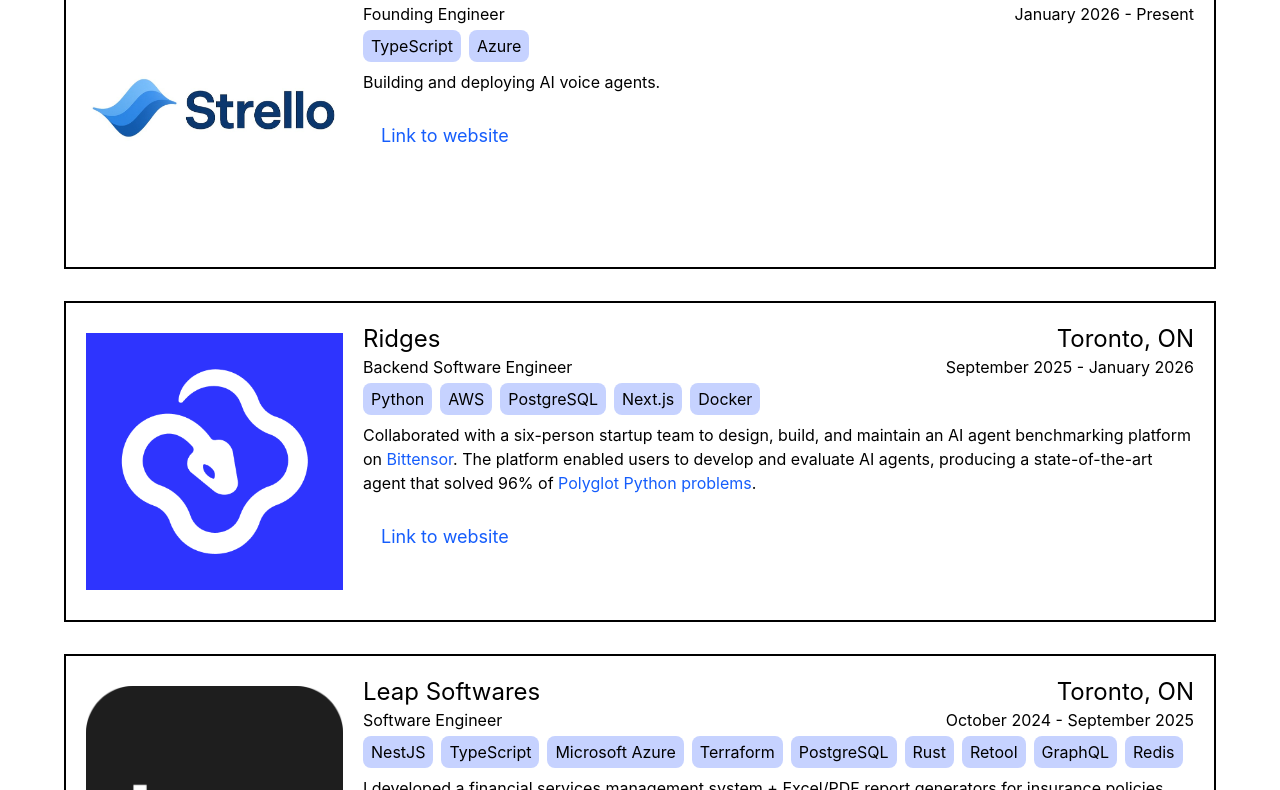
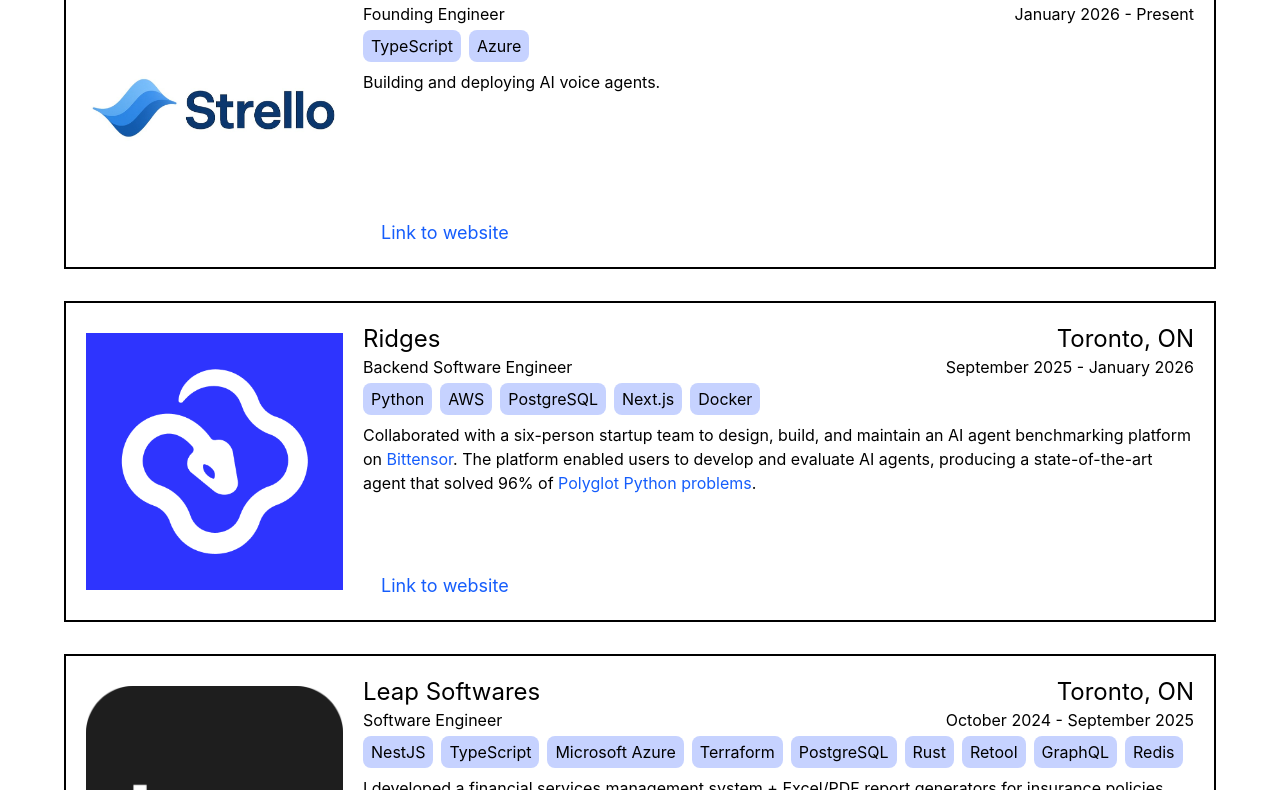
Before and after one commit to Epicsteve2/Epicsteve2.github.io, a SvelteKit app: page / in a window 1280 px wide. Shown: the part 1050-1840 px from the top of the page. Built offline with nearby package versions, Linux system fonts and the light colour scheme; some icons are missing.

Commit message:
fix: link to website not at bottom

```diff
--- a/src/routes/ExperienceCard.svelte
+++ b/src/routes/ExperienceCard.svelte
@@ -41,7 +41,7 @@
 		{@render children()}
 		{#if websiteUrl}
 			<a
-				class="link mt-2 flex items-center text-lg"
+				class="link mt-auto flex items-center text-lg"
 				href={websiteUrl}
 				target="_blank"
 				rel="noopener noreferrer"
```
Also changed, not shown: 13 other files (tests, documents, lock files or other folders).
